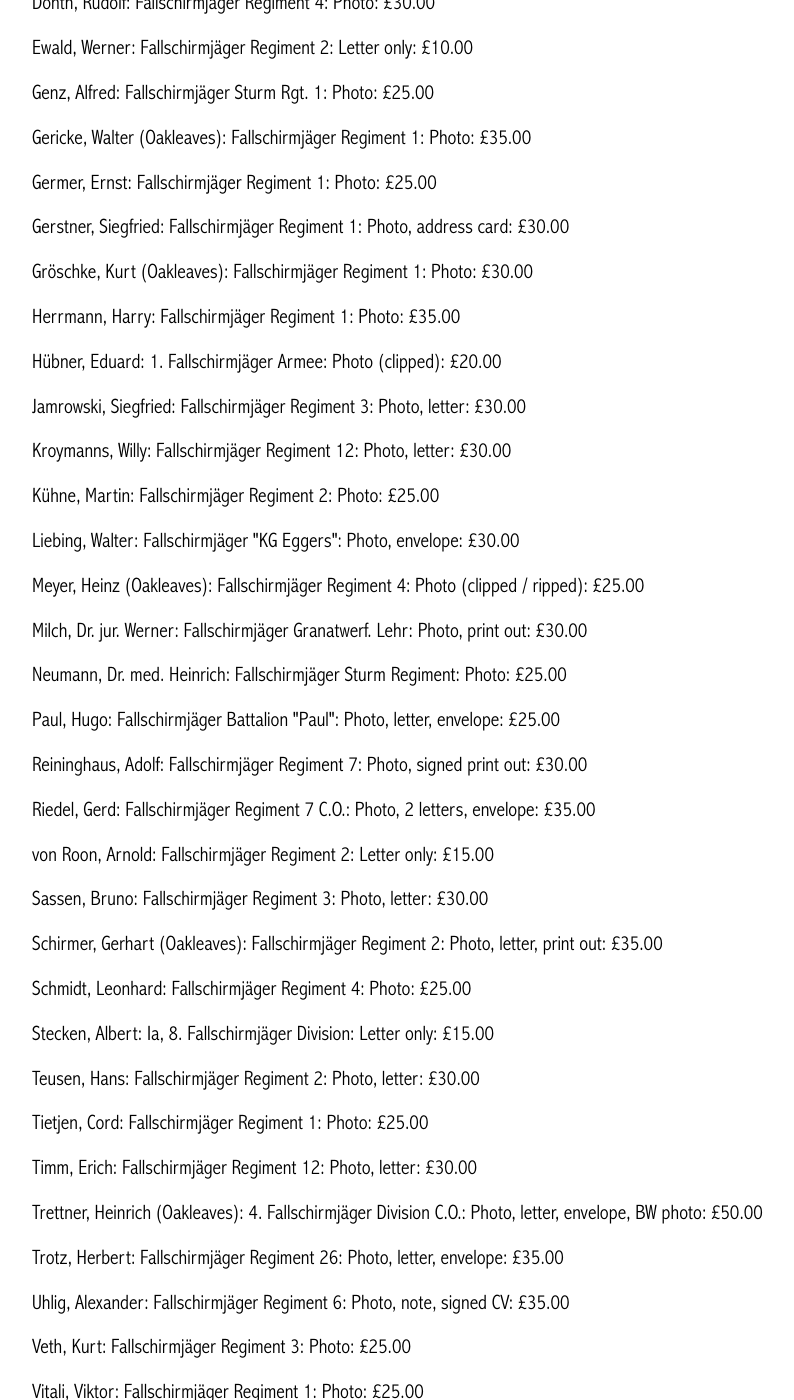
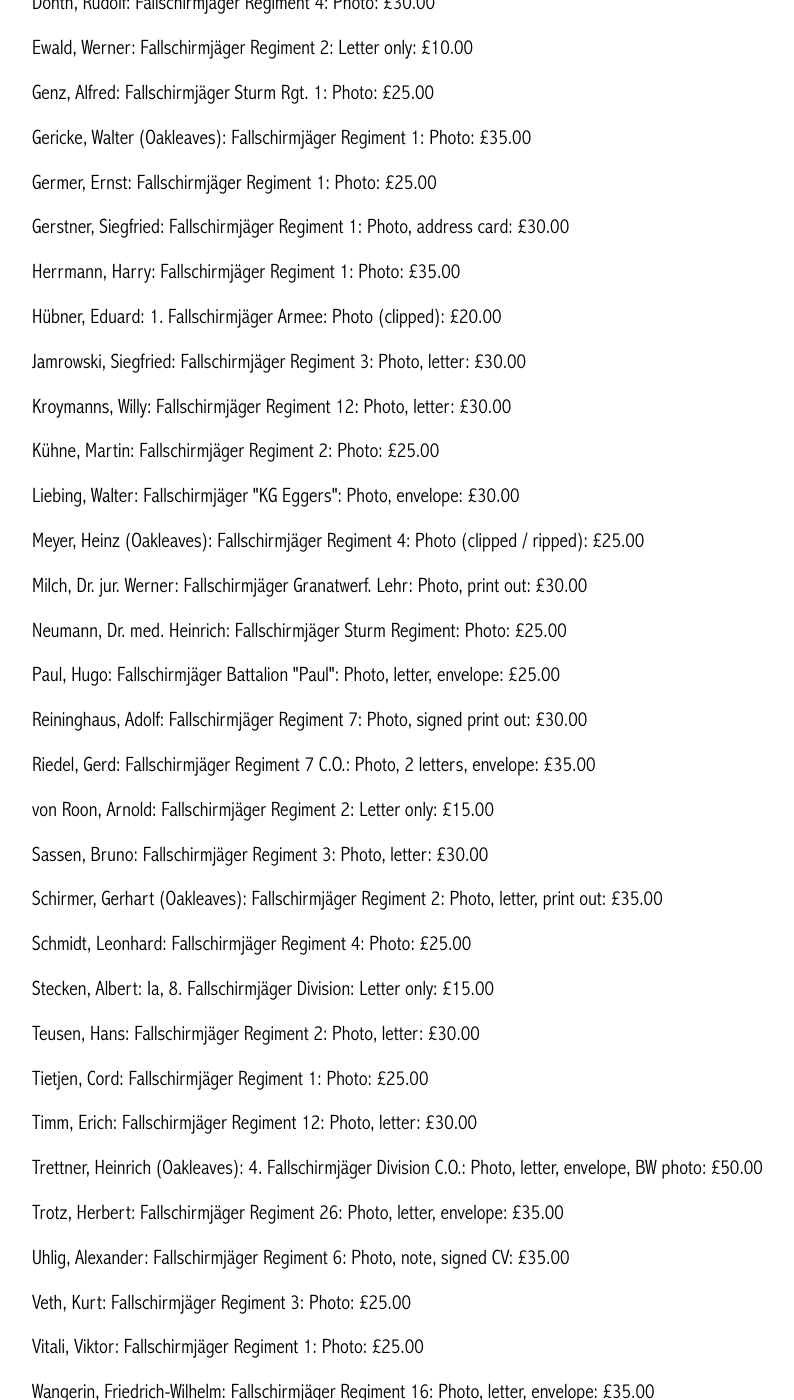
Before and after one commit to lahphotographs/lahphotographs.github.com, a Jekyll site: the page built from fallschirmjäger_photos.md, in a window 1280 px wide and 1400 px high, scrolled down 1388 px. Shown: the whole window, without its empty margins (213-1007 px from the left). Built offline with Jekyll 4.4.1, drawn with Linux system fonts in a browser that asks for light colours; some of the changed text lies outside the part shown.

Commit message:
Update fallschirmjäger_photos.md

```diff
--- a/fallschirmjäger_photos.md
+++ b/fallschirmjäger_photos.md
@@ -28,7 +28,6 @@ permalink: /fallschirmjäger_photos.html
 <p>Gericke,	Walter (Oakleaves): Fallschirmjäger Regiment 1:	Photo: £35.00
 <p>Germer,	Ernst: Fallschirmjäger Regiment 1:	Photo: £25.00
 <p>Gerstner,	Siegfried: Fallschirmjäger Regiment 1:	Photo, address card: £30.00
-<p>Gröschke,	Kurt	(Oakleaves): Fallschirmjäger Regiment 1:	Photo: £30.00
 <p>Herrmann,	Harry: Fallschirmjäger Regiment 1:	Photo: £35.00
 <p>Hübner,	Eduard:	1. Fallschirmjäger Armee:	Photo (clipped): £20.00
 <p>Jamrowski,	Siegfried: Fallschirmjäger Regiment 3:	Photo, letter: £30.00
@@ -55,4 +54,3 @@ permalink: /fallschirmjäger_photos.html
 <p>Veth,	Kurt:	Fallschirmjäger Regiment 3:	Photo: £25.00
 <p>Vitali,	Viktor:	Fallschirmjäger Regiment 1:	Photo: £25.00
 <p>Wangerin,	Friedrich-Wilhelm: Fallschirmjäger Regiment 16:	Photo, letter, envelope: £35.00
-<p>Witzig,	Rudolf	(Oakleaves):Fallschirmjäger Strm. Abt. "Koch":	Photo:	£40.00</p>
```
